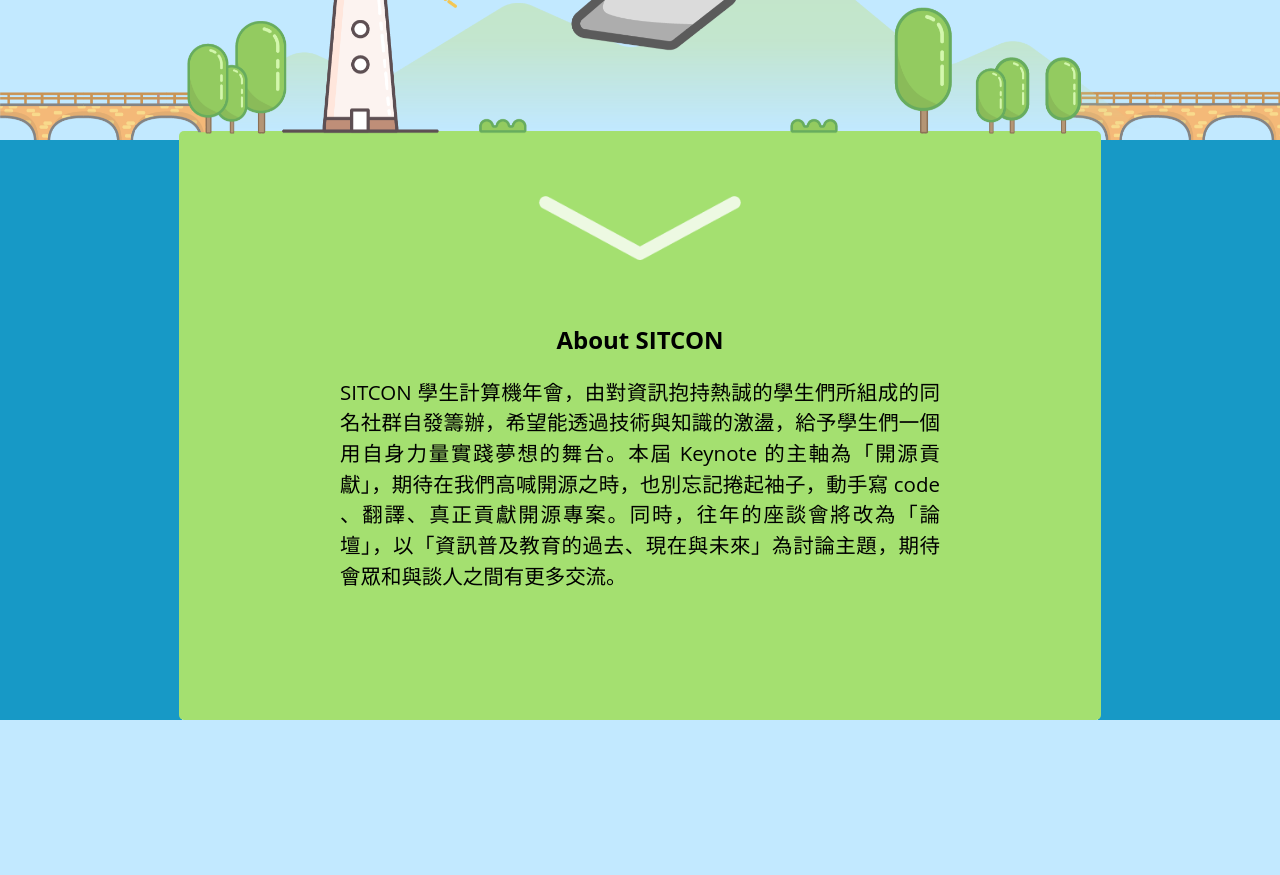
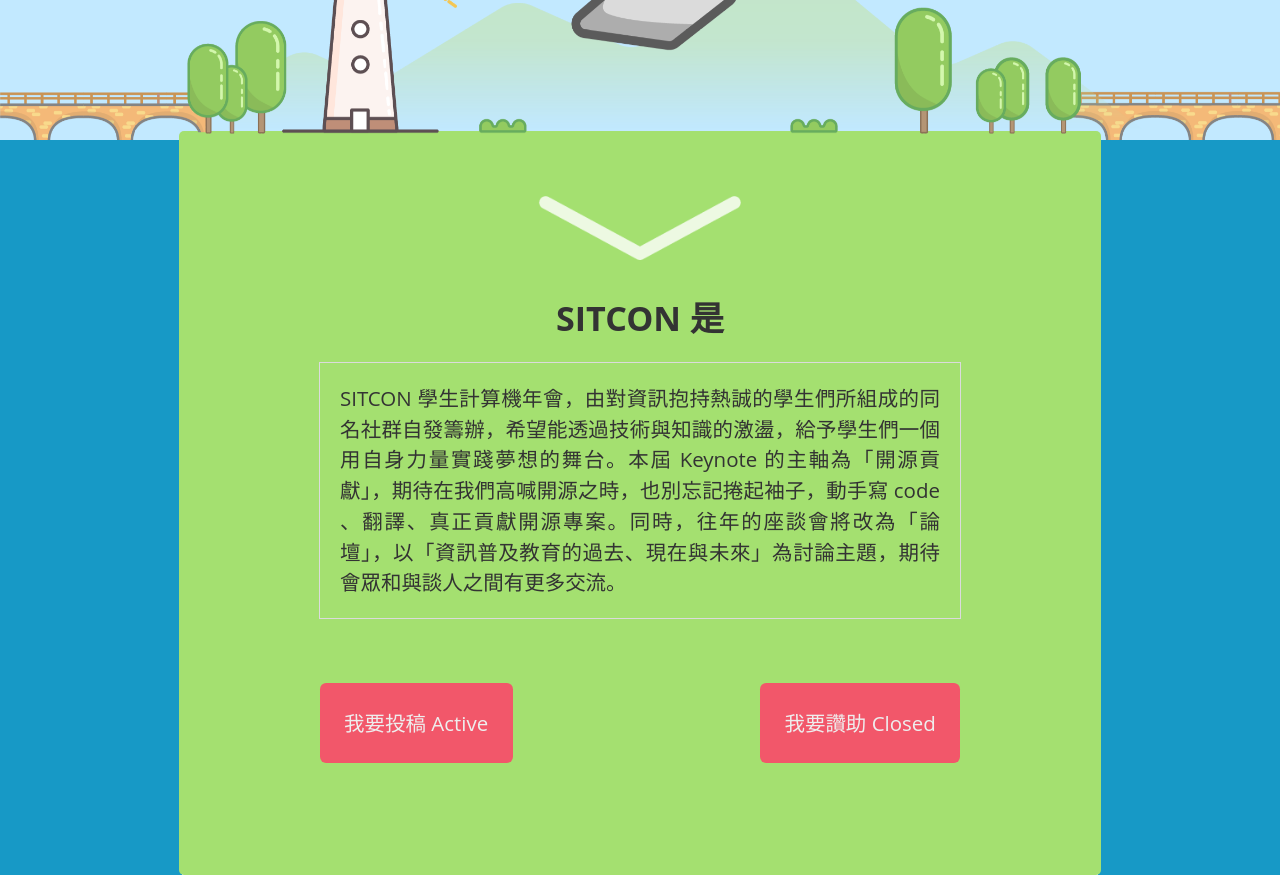
Before and after one commit to sunset1995/sitcon2016, a website: page index.html in a window 1280 px wide. Shown: the part 660-1535 px from the top of the page. Before the commit the page ends 1380 px from the top, so only its background shows below. Drawn offline with Linux system fonts and the light colour scheme.

Commit message:
add button

```diff
--- a/index.html
+++ b/index.html
@@ -34,8 +34,13 @@
 		<div class="water" id="right_water"></div>
 		<div id="grass">
 			<div id="about_us">
-				<h2>About SITCON</h2>
+				<h2>SITCON 是</h2>
 				<p>SITCON 學生計算機年會，由對資訊抱持熱誠的學生們所組成的同名社群自發籌辦，希望能透過技術與知識的激盪，給予學生們一個用自身力量實踐夢想的舞台。本屆 Keynote 的主軸為「開源貢獻」，期待在我們高喊開源之時，也別忘記捲起袖子，動手寫 code 、翻譯、真正貢獻開源專案。同時，往年的座談會將改為「論壇」，以「資訊普及教育的過去、現在與未來」為討論主題，期待會眾和與談人之間有更多交流。</p>
+			</div>
+
+			<div id="call_for">
+				<button id="CFP">我要投稿 <span>Active</span></button>
+				<button id="CFS">我要讚助 <span>Closed</span></button>
 			</div>
 		</div>
 	</div>
--- a/landingpage.scss
+++ b/landingpage.scss
@@ -2,6 +2,9 @@
 $color_water: #1799c6;
 $color_grass: #a4e070;
 $color_sky: #c2e9ff;
+$color_red: #f2576a;
+$font_small: 1.28em;
+$font_middle: 2.13em;
 	/*
 $cloud1_top: 3%;
 $cloud1_left: 17%;
@@ -157,16 +160,17 @@
 	background-color: $color_grass;
 	margin-top: -0.7%;
 
-	padding: 12em 0 8em 0;
-
+	padding: 10em 0 12em 0;
 }
 
 #about_us{
 	h2{
+		font-size: $font_middle;
 		text-align: center;
+		color: #333;
 	}
 	p{
-		font-size: 1.28em;
+		font-size: $font_small;
 		line-height: 1.5em;
 		width: 80%;
 		max-width: 600px;
@@ -174,8 +178,31 @@
 		margin-top: 1em;
 		text-align: center;
 		text-align: justify;
+		border: 1px #DBDBDB solid;
+		padding: 1em;
+		color: #333;
 	}
 }
 
+#call_for{
+	line-height: 1.5em;
+	width: 80%;
+	max-width: 600px;
+	margin: 4em auto 0 auto;
+
+	button{
+		font-size: $font_small;
+		line-height: 1.5em;
+		background-color: $color_red;
+		color: #eee;
+		padding: 1.2em;
+		border: 0;
+		border-radius: .3em;
+	}
+}
+
+#CFP{ float: left; margin-left: -1em; }
+#CFS{ float: right; margin-right: -1em; }
+
 #left_water{ left: 0; }
 #right_water{ right: 0; }
```
Also changed, not shown: landingpage.css.
